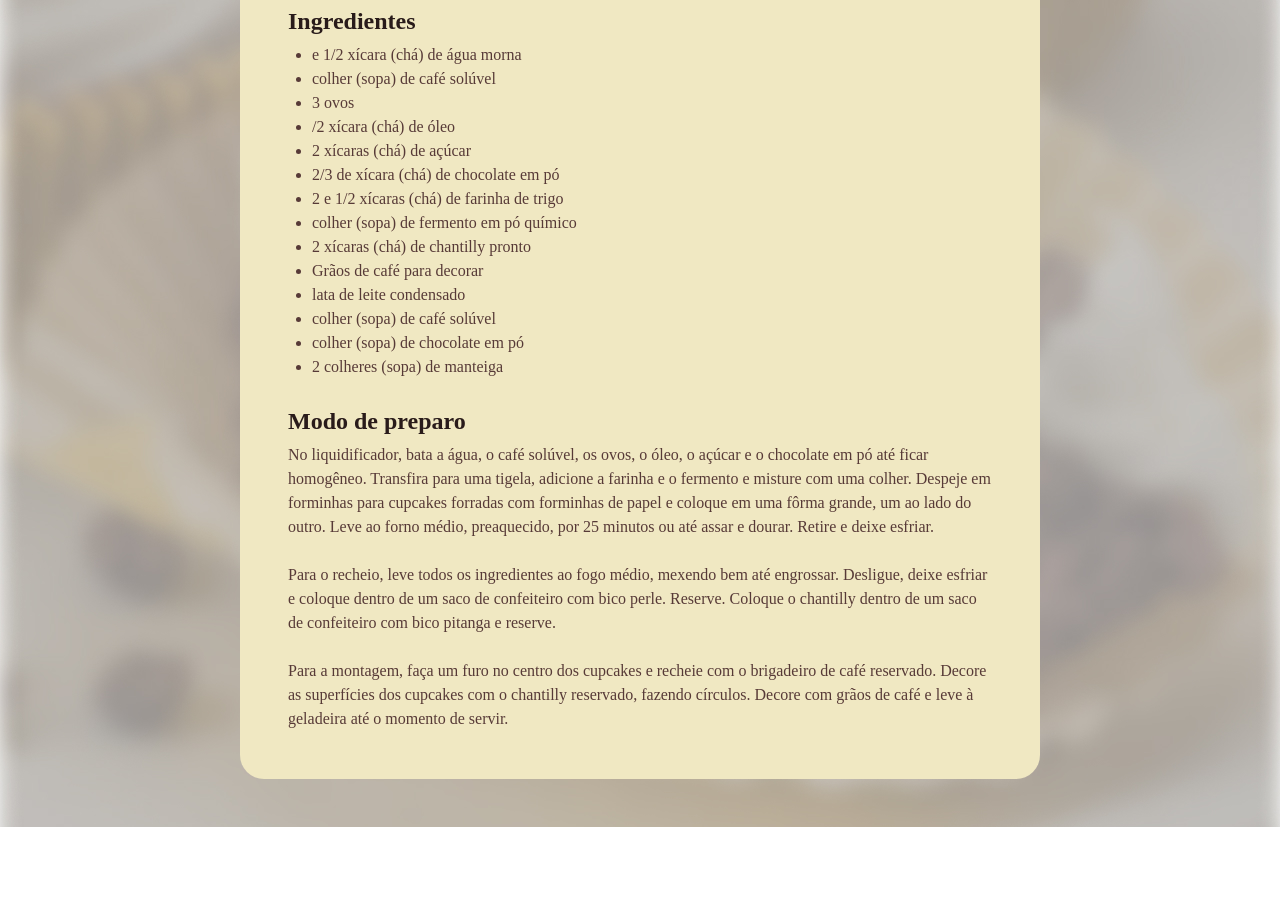
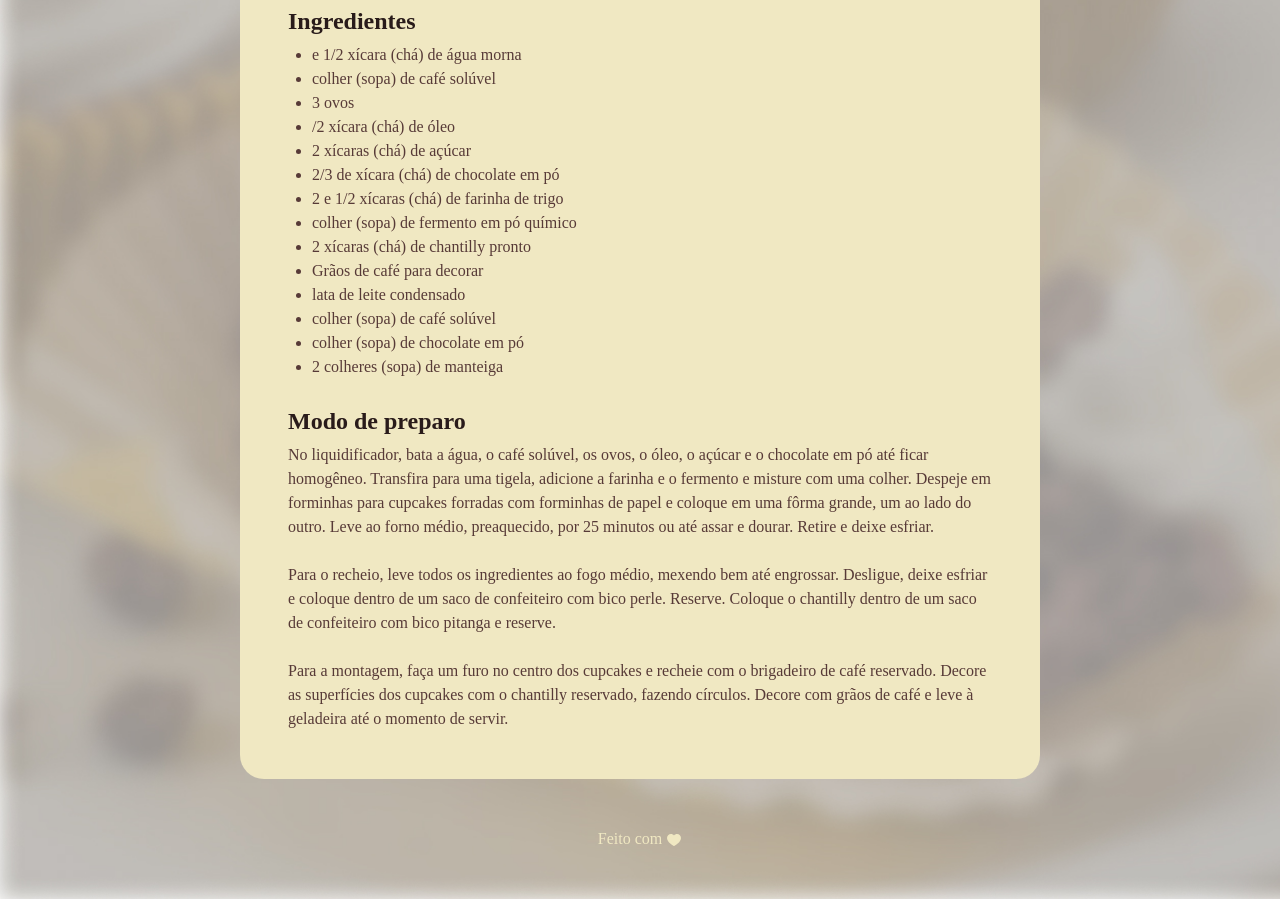
Before and after one commit to louisgonc/Projeto-1, a plain HTML site: page index.html in a window 1280 px wide. Shown: the part 720-1619 px from the top of the page. Before the commit the page ends 1547 px from the top, so only its background shows below. Drawn offline with Linux system fonts and the light colour scheme; a web font is replaced by a local one.

Commit message:
adicionando footer

```diff
--- a/index.html
+++ b/index.html
@@ -69,6 +69,8 @@
       </section>
     </main>
   </div>
-
+    <footer>
+      Feito com <img src="assets/heart.svg" alt="coracaozinho">
+    </footer>
 </body>
 </html>
--- a/style.css
+++ b/style.css
@@ -60,3 +60,13 @@ p{
   font-size: 16px;
   line-height: 150%;
 }
+
+footer{
+  color: #F0E8C2;
+  text-align: center;
+  padding-bottom: 48px;
+}
+
+footer img{
+  vertical-align: middle;
+}
```
Also changed, not shown: assets/heart.svg (added).
